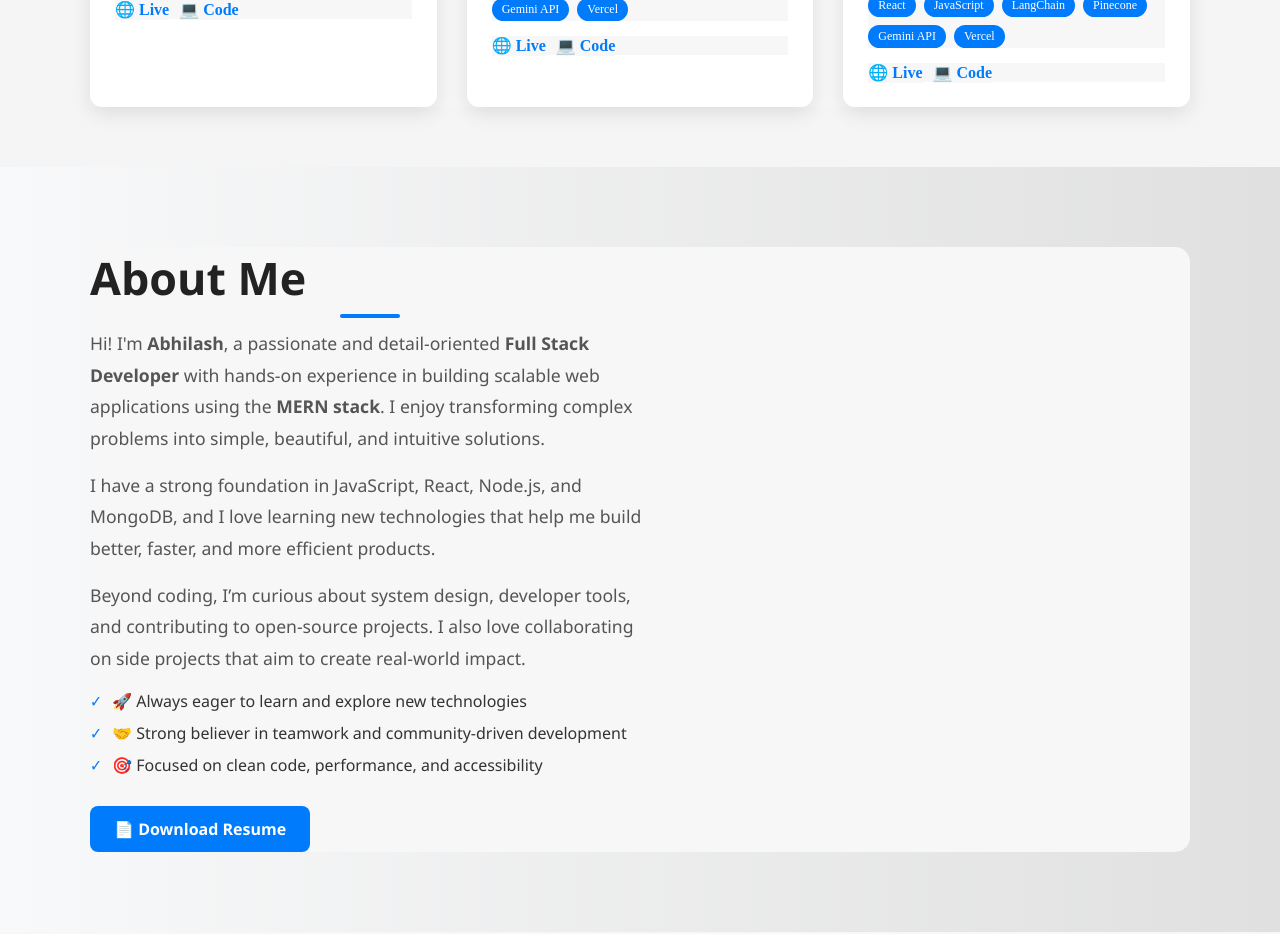
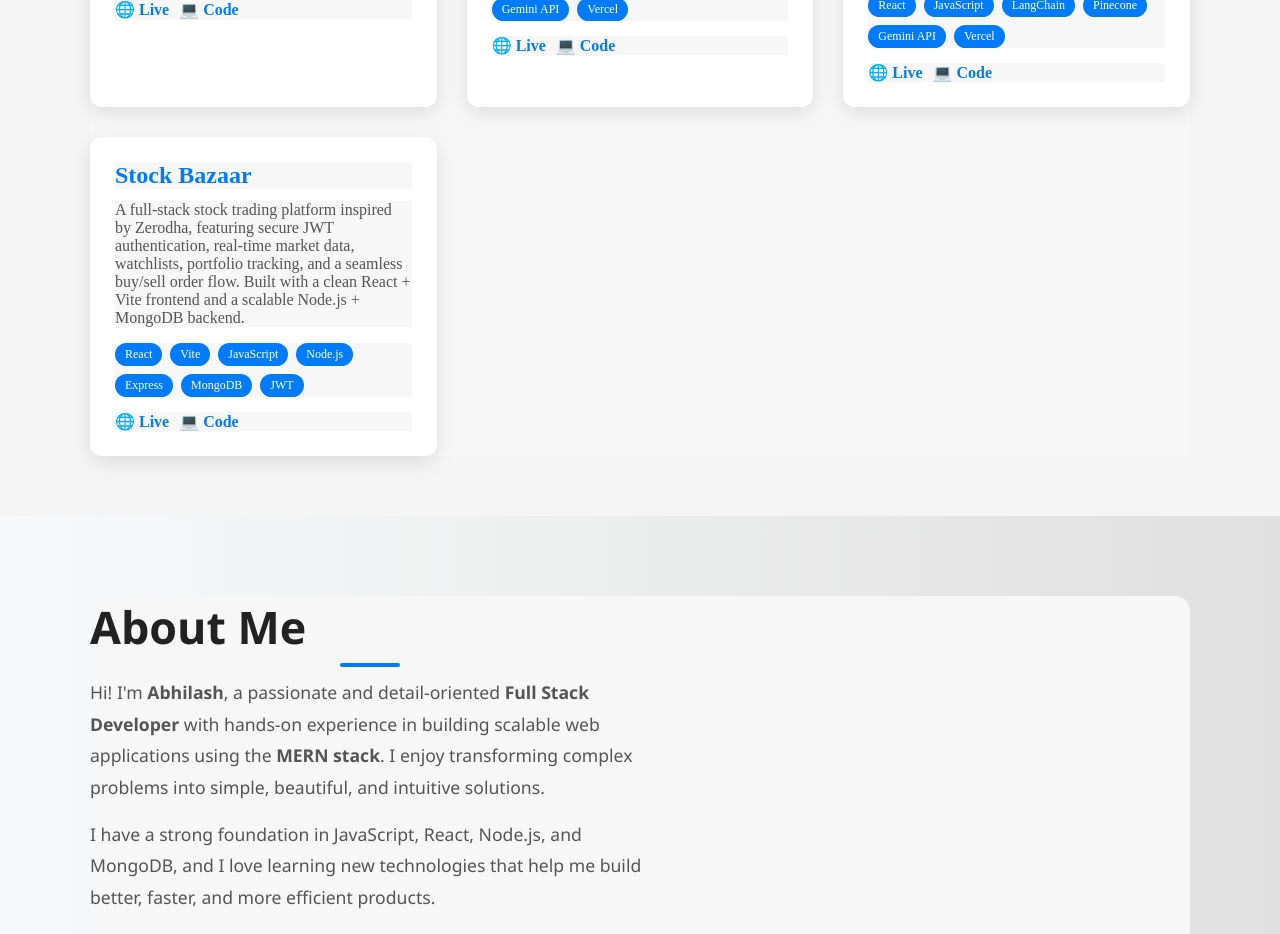
Before and after one commit to AbhilashMundepi/Portfolio-website, a React (Vite) app: page / in a window 1280 px wide. Shown: the part 2520-3454 px from the top of the page. Built offline with nearby package versions, Linux system fonts and the light colour scheme.

Commit message:
Add Stock Bazaar project details to Projects.jsx

```diff
--- a/src/Components/Projects.jsx
+++ b/src/Components/Projects.jsx
@@ -48,6 +48,14 @@ const projectData = [
   tech: ["React", "JavaScript", "LangChain", "Pinecone", "Gemini API", "Vercel"],
   link: "https://mech-ai-frontend.vercel.app/",
   code: "https://github.com/AbhilashMundepi/MechAI"
+},
+{
+  title: "Stock Bazaar ",
+  description:
+    "A full-stack stock trading platform inspired by Zerodha, featuring secure JWT authentication, real-time market data, watchlists, portfolio tracking, and a seamless buy/sell order flow. Built with a clean React + Vite frontend and a scalable Node.js + MongoDB backend.",
+  tech: ["React", "Vite", "JavaScript", "Node.js", "Express", "MongoDB", "JWT"],
+  link: "https://stock-bazaar-frontend.vercel.app/",
+  code: "https://github.com/AbhilashMundepi/stock-Bazaar"
 }
 
 ];
```
